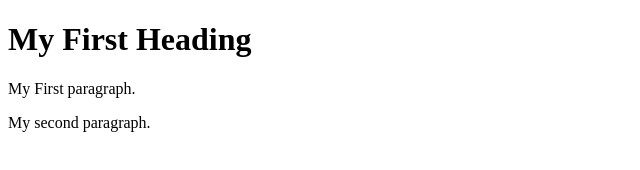
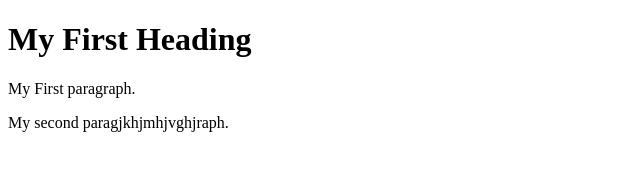
Before and after one commit to poornishnagappan/sonarqube-poc-, a plain HTML site: page index.html in a window 1280 px wide. Shown: the whole page, without its empty margins (0-640 px from the left). Drawn offline with Linux system fonts and the light colour scheme.

Commit message:
Update index.html
dstdsfgnb

```diff
--- a/index.html
+++ b/index.html
@@ -5,7 +5,7 @@
 <h1>My First Heading</h1>
 
 <p>My First paragraph.</p>
-<p>My second paragraph.</p>
+<p>My second paragjkhjmhjvghjraph.</p>
 
 </body>
 </html>
```
